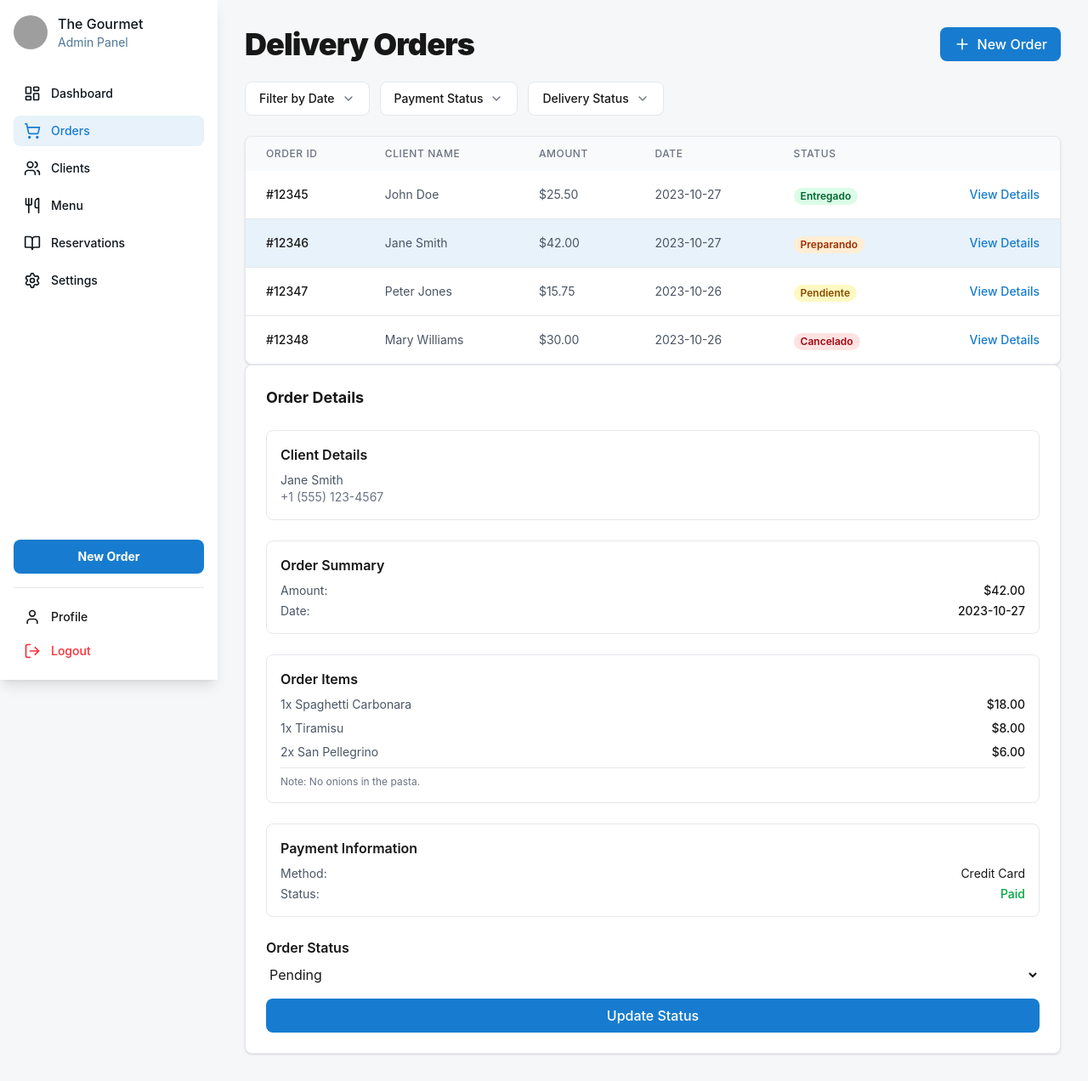
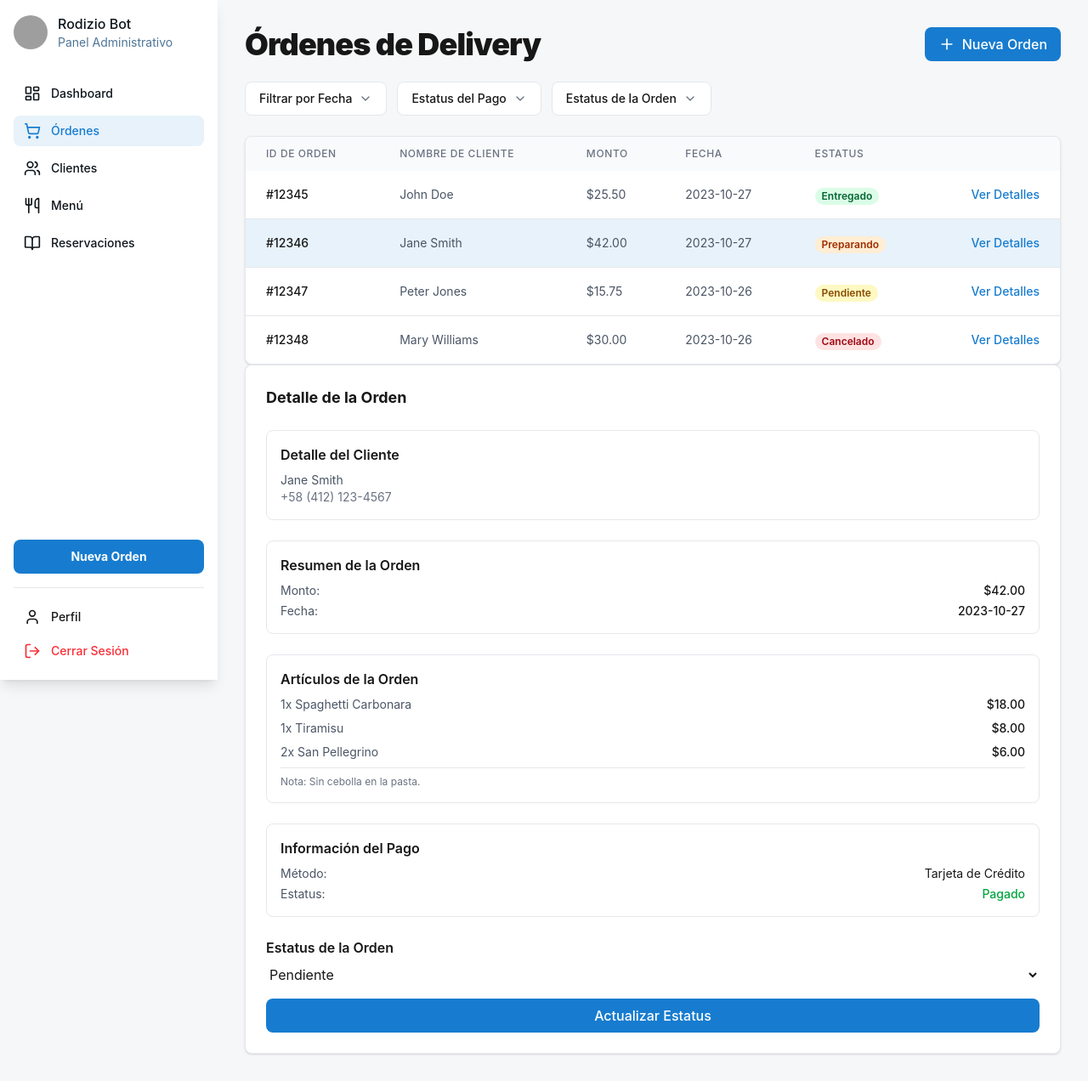
Before and after one commit to leobigott98/rodizio-admin, a Next.js app: page /orders in a window 1280 px wide. Shown: the whole page at 85% size. Built offline with nearby package versions, Linux system fonts and the light colour scheme; grey boxes are pictures that could not be loaded.

Commit message:
translated texts to spanish

```diff
--- a/src/app/clients/page.tsx
+++ b/src/app/clients/page.tsx
@@ -1,6 +1,5 @@
 "use client";
 
-import Sidebar from "@/src/components/Sidebar";
 import { Search } from "lucide-react";
 import { useState } from "react";
 import Layout from "@/src/components/Layout";
@@ -98,10 +97,10 @@ export default function ClientsPage() {
           <div className="flex flex-wrap justify-between gap-4">
             <div className="flex flex-col gap-1">
               <h1 className="text-4xl font-black tracking-tight text-text-light dark:text-text-dark">
-                Clients
+                Clientes
               </h1>
               <p className="text-base text-text-secondary-light dark:text-text-secondary-dark">
-                Manage your restaurant&apos;s client base.
+                Administra la base de clientes de tu restaurante
               </p>
             </div>
           </div>
@@ -114,7 +113,7 @@ export default function ClientsPage() {
               </div>
               <input
                 type="text"
-                placeholder="Search by name or contact info"
+                placeholder="Buscar por nombre o informaciónn de contacto"
                 className="flex-1 px-4 py-2 bg-component-light dark:bg-component-dark text-text-light dark:text-text-dark focus:outline-none"
                 value={query}
                 onChange={(e) => setQuery(e.target.value)}
@@ -128,13 +127,13 @@ export default function ClientsPage() {
               <thead className="bg-slate-50 dark:bg-slate-800/50">
                 <tr>
                   <th className="px-6 py-4 text-left text-xs font-medium uppercase tracking-wider text-text-light dark:text-text-dark">
-                    Client Name
+                    Nombre del Cliente
                   </th>
                   <th className="px-6 py-4 text-left text-xs font-medium uppercase tracking-wider text-text-light dark:text-text-dark">
-                    Contact Info
+                    Información de Contacto
                   </th>
                   <th className="px-6 py-4 text-left text-xs font-medium uppercase tracking-wider text-text-light dark:text-text-dark">
-                    Total Orders
+                    Total de Órdenes
                   </th>
                   <th className="px-6 py-4 text-right text-xs font-medium uppercase tracking-wider"></th>
                 </tr>
@@ -169,7 +168,7 @@ export default function ClientsPage() {
                     </td>
                     <td className="px-6 py-4 text-right text-sm font-medium">
                       <button className="text-primary hover:text-primary/80">
-                        View
+                        Ver
                       </button>
                     </td>
                   </tr>
@@ -198,10 +197,10 @@ export default function ClientsPage() {
             </p>
             <div className="flex gap-3 mt-6 w-full">
               <button className="flex-1 py-2 px-4 rounded-lg bg-slate-200/60 dark:bg-slate-700/60 text-text-light dark:text-text-dark text-sm font-semibold hover:bg-slate-200 dark:hover:bg-slate-700">
-                Edit
+                Editar
               </button>
               <button className="flex-1 py-2 px-4 rounded-lg bg-red-500/10 text-red-500 text-sm font-semibold hover:bg-red-500/20">
-                Delete
+                Borrar
               </button>
             </div>
           </div>
@@ -210,7 +209,7 @@ export default function ClientsPage() {
 
           {/* Analytics */}
           <div>
-            <h3 className="text-lg font-semibold mb-4">Client Analytics</h3>
+            <h3 className="text-lg font-semibold mb-4">Analíticas del Cliente</h3>
             <div className="space-y-4">
               <div className="flex justify-between">
                 <span className="text-sm text-text-secondary-light dark:text-text-secondary-dark">
@@ -222,7 +221,7 @@ export default function ClientsPage() {
               </div>
               <div className="flex justify-between">
                 <span className="text-sm text-text-secondary-light dark:text-text-secondary-dark">
-                  Average Order Value
+                  Valor Promedio por Orden
                 </span>
                 <span className="text-sm font-bold">
                   ${selectedClient.avgOrderValue.toFixed(2)}
@@ -230,7 +229,7 @@ export default function ClientsPage() {
               </div>
               <div>
                 <span className="text-sm text-text-secondary-light dark:text-text-secondary-dark mb-2 block">
-                  Order Frequency
+                  Frecuencia de Órdenes
                 </span>
                 <div className="w-full bg-slate-200 dark:bg-slate-700 rounded-full h-2.5">
                   <div
@@ -246,7 +245,7 @@ export default function ClientsPage() {
 
           {/* Purchase History */}
           <div>
-            <h3 className="text-lg font-semibold mb-4">Purchase History</h3>
+            <h3 className="text-lg font-semibold mb-4">Historial de Compras</h3>
             <ul className="space-y-3">
               {selectedClient.history.map((order) => (
                 <li
@@ -254,7 +253,7 @@ export default function ClientsPage() {
                   className="flex justify-between items-center text-sm"
                 >
                   <span className="text-text-secondary-light dark:text-text-secondary-dark">
-                    Order {order.id}
+                    Orden {order.id}
                   </span>
                   <span className="text-text-light dark:text-text-dark">
                     {order.amount}
--- a/src/app/orders/page.tsx
+++ b/src/app/orders/page.tsx
@@ -1,6 +1,5 @@
 "use client";
 
-import Sidebar from "@/src/components/Sidebar";
 import { Plus, ChevronDown } from "lucide-react";
 import { useState } from "react";
 import Layout from "@/src/components/Layout";
@@ -36,15 +35,15 @@ export default function OrdersPage() {
         <div className="lg:col-span-2">
           {/* Header */}
           <div className="flex flex-wrap justify-between gap-3 mb-6">
-            <h1 className="text-4xl font-black tracking-tight">Delivery Orders</h1>
+            <h1 className="text-4xl font-black tracking-tight">Órdenes de Delivery</h1>
             <button className="bg-primary text-white font-medium px-4 py-2 rounded-lg flex items-center gap-2 hover:bg-primary/90 transition-colors">
-              <Plus className="size-5" /> New Order
+              <Plus className="size-5" /> Nueva Orden
             </button>
           </div>
 
           {/* Filter Chips */}
           <div className="flex flex-wrap gap-3 mb-6">
-            {["Filter by Date", "Payment Status", "Delivery Status"].map((label) => (
+            {["Filtrar por Fecha", "Estatus del Pago", "Estatus de la Orden"].map((label) => (
               <button
                 key={label}
                 className="flex h-10 items-center justify-center gap-x-2 rounded-lg bg-white dark:bg-[#1C242E] border border-gray-200 dark:border-gray-700 px-4 hover:bg-gray-50 dark:hover:bg-gray-700"
@@ -60,7 +59,7 @@ export default function OrdersPage() {
             <table className="w-full">
               <thead className="bg-gray-50 dark:bg-[#1C242E]">
                 <tr>
-                  {["Order ID", "Client Name", "Amount", "Date", "Status", ""].map((head) => (
+                  {["ID de Orden", "Nombre de Cliente", "Monto", "Fecha", "Estatus", ""].map((head) => (
                     <th
                       key={head}
                       className="px-6 py-3 text-left text-xs font-medium text-gray-500 dark:text-gray-400 uppercase tracking-wider"
@@ -100,7 +99,7 @@ export default function OrdersPage() {
                     </td>
                     <td className="px-6 py-4 text-right text-sm font-medium">
                       <button className="text-primary hover:text-primary/80">
-                        View Details
+                        Ver Detalles
                       </button>
                     </td>
                   </tr>
@@ -112,33 +111,33 @@ export default function OrdersPage() {
 
         {/* Right Section - Order Details */}
         <div className="bg-white dark:bg-[#1C242E]/70 rounded-lg shadow-sm border border-gray-200 dark:border-gray-700 p-6 flex flex-col gap-6">
-          <h2 className="text-lg font-bold">Order Details</h2>
+          <h2 className="text-lg font-bold">Detalle de la Orden</h2>
 
           {selectedOrder ? (
             <>
               {/* Client Details */}
               <div className="rounded-lg border border-gray-200 dark:border-gray-700 p-4">
-                <h3 className="font-semibold mb-2">Client Details</h3>
+                <h3 className="font-semibold mb-2">Detalle del Cliente</h3>
                 <p className="text-sm text-gray-600 dark:text-gray-300">{selectedOrder.client}</p>
-                <p className="text-sm text-gray-500 dark:text-gray-400">+1 (555) 123-4567</p>
+                <p className="text-sm text-gray-500 dark:text-gray-400">+58 (412) 123-4567</p>
               </div>
 
               {/* Order Summary */}
               <div className="rounded-lg border border-gray-200 dark:border-gray-700 p-4">
-                <h3 className="font-semibold mb-2">Order Summary</h3>
+                <h3 className="font-semibold mb-2">Resumen de la Orden</h3>
                 <div className="flex justify-between text-sm">
-                  <span className="text-gray-600 dark:text-gray-300">Amount:</span>
+                  <span className="text-gray-600 dark:text-gray-300">Monto:</span>
                   <span className="font-medium">{selectedOrder.amount}</span>
                 </div>
                 <div className="flex justify-between text-sm mt-1">
-                  <span className="text-gray-600 dark:text-gray-300">Date:</span>
+                  <span className="text-gray-600 dark:text-gray-300">Fecha:</span>
                   <span className="font-medium">{selectedOrder.date}</span>
                 </div>
               </div>
 
               {/* Order Items */}
               <div className="rounded-lg border border-gray-200 dark:border-gray-700 p-4">
-                <h3 className="font-semibold mb-2">Order Items</h3>
+                <h3 className="font-semibold mb-2">Artículos de la Orden</h3>
                 <ul className="text-sm space-y-2">
                   <li className="flex justify-between">
                     <span className="text-gray-600 dark:text-gray-300">1x Spaghetti Carbonara</span>
@@ -155,40 +154,40 @@ export default function OrdersPage() {
                 </ul>
                 <div className="border-t border-gray-200 dark:border-gray-700 mt-2 pt-2">
                   <p className="text-xs text-gray-500 dark:text-gray-400">
-                    Note: No onions in the pasta.
+                    Nota: Sin cebolla en la pasta.
                   </p>
                 </div>
               </div>
 
               {/* Payment Info */}
               <div className="rounded-lg border border-gray-200 dark:border-gray-700 p-4">
-                <h3 className="font-semibold mb-2">Payment Information</h3>
+                <h3 className="font-semibold mb-2">Información del Pago</h3>
                 <div className="flex justify-between text-sm">
-                  <span className="text-gray-600 dark:text-gray-300">Method:</span>
-                  <span>Credit Card</span>
+                  <span className="text-gray-600 dark:text-gray-300">Método:</span>
+                  <span>Tarjeta de Crédito</span>
                 </div>
                 <div className="flex justify-between text-sm mt-1">
-                  <span className="text-gray-600 dark:text-gray-300">Status:</span>
-                  <span className="font-medium text-green-600">Paid</span>
+                  <span className="text-gray-600 dark:text-gray-300">Estatus:</span>
+                  <span className="font-medium text-green-600">Pagado</span>
                 </div>
               </div>
 
               {/* Order Status */}
               <div className="mt-auto">
-                <h3 className="font-semibold mb-2">Order Status</h3>
+                <h3 className="font-semibold mb-2">Estatus de la Orden</h3>
                 <select className="w-full rounded-lg border-gray-300 dark:border-gray-600 dark:bg-[#1C242E] dark:text-white focus:border-primary focus:ring-primary">
-                  <option>Pending</option>
-                  <option>Preparing</option>
-                  <option>Delivered</option>
-                  <option>Canceled</option>
+                  <option>Pendiente</option>
+                  <option>Preparando</option>
+                  <option>Entregada</option>
+                  <option>Cancelada</option>
                 </select>
                 <button className="w-full mt-4 bg-primary text-white font-medium py-2 rounded-lg hover:bg-primary/90 transition-colors">
-                  Update Status
+                  Actualizar Estatus
                 </button>
               </div>
             </>
           ) : (
-            <p className="text-gray-500 dark:text-gray-400">Select an order to view details.</p>
+            <p className="text-gray-500 dark:text-gray-400">Selecciona una Orden para Ver Detalles</p>
           )}
         </div>
       </Layout>
--- a/src/app/reservations/page.tsx
+++ b/src/app/reservations/page.tsx
@@ -22,7 +22,7 @@ type TimeBlock = {
 type Guest = {
   name: string;
   guests: number;
-  status: "Confirmed" | "Pending" | "Cancelled";
+  status: "Confirmado" | "Pendiente" | "Cancelado";
 };
 
 const timeBlocks: TimeBlock[] = [
@@ -34,10 +34,10 @@ const timeBlocks: TimeBlock[] = [
 ];
 
 const guestList: Guest[] = [
-  { name: "Alex Johnson", guests: 4, status: "Confirmed" },
-  { name: "Maria Garcia", guests: 2, status: "Pending" },
-  { name: "David Smith", guests: 6, status: "Confirmed" },
-  { name: "Emily White", guests: 3, status: "Cancelled" },
+  { name: "Alex Johnson", guests: 4, status: "Confirmado" },
+  { name: "Maria Garcia", guests: 2, status: "Pendiente" },
+  { name: "David Smith", guests: 6, status: "Confirmado" },
+  { name: "Emily White", guests: 3, status: "Cancelado" },
 ];
 
 export default function ReservationsPage() {
@@ -47,11 +47,11 @@ export default function ReservationsPage() {
 
   const getStatusBadge = (status: Guest["status"]) => {
     const styles = {
-      Confirmed:
+      Confirmado:
         "text-green-800 bg-green-100 dark:bg-green-900 dark:text-green-200",
-      Pending:
+      Pendiente:
         "text-orange-800 bg-orange-100 dark:bg-orange-900 dark:text-orange-200",
-      Cancelled:
+      Cancelado:
         "text-red-800 bg-red-100 dark:bg-red-900 dark:text-red-200",
     };
     return styles[status];
@@ -65,14 +65,14 @@ export default function ReservationsPage() {
           <div className="flex flex-wrap justify-between items-center gap-4">
             <div className="flex flex-col gap-1">
               <p className="text-3xl font-black leading-tight tracking-[-0.033em]">
-                Reservations
+                Reservaciones
               </p>
               <p className="text-base text-slate-500 dark:text-slate-400">
-                Tuesday, 23 October 2024
+                Lunes, 03 de noviembre 2025
               </p>
             </div>
             <button className="flex items-center justify-center rounded-lg h-10 px-4 bg-white dark:bg-[#1C242E] text-sm font-bold border border-slate-200 dark:border-slate-700 hover:bg-gray-50 dark:hover:bg-gray-700">
-              Today
+              Hoy
             </button>
           </div>
 
@@ -88,14 +88,14 @@ export default function ReservationsPage() {
             </div>
             <button className="flex items-center justify-center rounded-lg h-10 bg-primary text-white gap-2 text-sm font-bold px-4 hover:bg-primary/90">
               <Plus className="size-4" />
-              Add Reservation
+              Agregar Reservación
             </button>
           </div>
 
           {/* Reservation / Walk-in progress */}
           <div className="bg-white dark:bg-[#1C242E] p-4 rounded-lg border border-slate-200 dark:border-slate-800">
             <p className="text-base font-medium mb-2">
-              Reservation / Walk-in Allocation
+              Con Reservación / Sin Reservación
             </p>
             <div className="relative h-3 rounded-full bg-primary/20 dark:bg-primary/30 overflow-hidden">
               <div
@@ -104,8 +104,8 @@ export default function ReservationsPage() {
               />
             </div>
             <div className="flex justify-between text-sm mt-2 text-slate-600 dark:text-slate-400">
-              <p>70% Reserved</p>
-              <p>30% Walk-ins</p>
+              <p>70% Con Reservación</p>
+              <p>30% Sin Reservación</p>
             </div>
           </div>
 
@@ -124,7 +124,7 @@ export default function ReservationsPage() {
                 <div className="flex justify-between items-center">
                   <p className="text-lg font-bold">{block.time}</p>
                   <button className="text-slate-500 dark:text-slate-400 hover:text-primary">
-                    View Details
+                    Ver Detalles
                   </button>
                 </div>
                 <div className="w-full bg-slate-100 dark:bg-slate-800 rounded-full h-2.5">
@@ -134,8 +134,8 @@ export default function ReservationsPage() {
                   />
                 </div>
                 <p className="text-sm text-slate-500 dark:text-slate-400">
-                  Reserved: {block.reserved} / {block.capacity}, Walk-ins (est.):
-                  {` ${block.walkIns}, Remaining: ${block.remaining}`}
+                  Reservado: {block.reserved} / {block.capacity}, Sin Reservación (est.):
+                  {` ${block.walkIns}, Restante: ${block.remaining}`}
                 </p>
               </div>
             ))}
@@ -144,7 +144,7 @@ export default function ReservationsPage() {
             <div className="flex flex-col items-center justify-center gap-4 p-4 bg-white dark:bg-[#1C242E] rounded-lg border border-dashed border-slate-300 dark:border-slate-700 hover:bg-gray-50 dark:hover:bg-gray-800 cursor-pointer transition">
               <Plus className="size-10 text-slate-400 dark:text-slate-500" />
               <p className="text-slate-500 dark:text-slate-400">
-                Add New Time Block
+                Agregar Nuevo Bloque de Horario
               </p>
             </div>
           </div>
@@ -163,7 +163,7 @@ export default function ReservationsPage() {
                 <Search className="absolute left-3 top-1/2 -translate-y-1/2 text-slate-400 dark:text-slate-500 size-4" />
                 <input
                   type="text"
-                  placeholder="Search by name or ID..."
+                  placeholder="Buscar por nombre o ID..."
                   className="w-full pl-10 pr-4 py-2 rounded-lg border border-slate-200 dark:border-slate-700 bg-white dark:bg-[#1C242E]/70 focus:outline-none focus:ring-2 focus:ring-primary"
                 />
               </div>
@@ -178,7 +178,7 @@ export default function ReservationsPage() {
                     <div className="flex-1 flex flex-col gap-1">
                       <p className="font-semibold">{guest.name}</p>
                       <p className="text-sm text-slate-500 dark:text-slate-400">
-                        {guest.guests} Guests
+                        {guest.guests} Comensales
                       </p>
                     </div>
                     <span
@@ -196,10 +196,10 @@ export default function ReservationsPage() {
             {/* Action buttons */}
             <div className="flex gap-3 pt-4 border-t border-slate-200 dark:border-slate-800">
               <button className="flex-1 flex items-center justify-center rounded-lg h-10 px-4 bg-primary text-white text-sm font-bold hover:bg-primary/90">
-                Manage
+                Administrar
               </button>
               <button className="flex-1 flex items-center justify-center rounded-lg h-10 px-4 bg-slate-100 dark:bg-[#1C242E] text-slate-900 dark:text-white border border-slate-200 dark:border-slate-700 text-sm font-bold hover:bg-gray-50 dark:hover:bg-gray-700">
-                View Full List
+                Ver Lista Completa
               </button>
             </div>
           </div>
--- a/src/components/Sidebar.tsx
+++ b/src/components/Sidebar.tsx
@@ -21,11 +21,11 @@ import { usePathname } from "next/navigation";
 
 const menuItems = [
   { icon: LayoutDashboard, label: "Dashboard", href: "/" },
-  { icon: ShoppingCart, label: "Orders", href: "/orders" },
-  { icon: Users, label: "Clients", href: "/clients" },
-  { icon: Utensils, label: "Menu", href: "/menu" },
-  { icon: BookOpen, label: "Reservations", href: "/reservations" },
-  { icon: Settings, label: "Settings", href: "/settings" },
+  { icon: ShoppingCart, label: "Órdenes", href: "/orders" },
+  { icon: Users, label: "Clientes", href: "/clients" },
+  { icon: Utensils, label: "Menú", href: "/menu" },
+  { icon: BookOpen, label: "Reservaciones", href: "/reservations" },
+  //{ icon: Settings, label: "Ajustes", href: "/settings" },
 ];
 
 export default function Sidebar() {
@@ -94,10 +94,10 @@ export default function Sidebar() {
             />
             <div>
               <h1 className="text-[#0e151b] dark:text-white text-base font-medium">
-                The Gourmet
+                Rodizio Bot
               </h1>
               <p className="text-[#4e7697] dark:text-gray-400 text-sm">
-                Admin Panel
+                Panel Administrativo
               </p>
             </div>
           </div>
@@ -141,17 +141,17 @@ export default function Sidebar() {
           </button> */}
 
           <button className="w-full h-10 rounded-lg bg-primary text-white text-sm font-bold hover:bg-primary/90 transition-colors">
-            New Order
+            Nueva Orden
           </button>
 
           <div className="flex flex-col gap-1 border-t border-gray-200 dark:border-gray-700 pt-4">
             <div className="flex items-center gap-3 px-3 py-2 rounded-lg hover:bg-gray-100 dark:hover:bg-gray-700 cursor-pointer">
               <User className="size-5" />
-              <p className="text-sm font-medium">Profile</p>
+              <p className="text-sm font-medium">Perfil</p>
             </div>
             <div className="flex items-center gap-3 px-3 py-2 rounded-lg hover:bg-gray-100 dark:hover:bg-gray-700 cursor-pointer">
               <LogOut className="size-5 text-red-500" />
-              <p className="text-red-500 text-sm font-medium">Logout</p>
+              <p className="text-red-500 text-sm font-medium">Cerrar Sesión</p>
             </div>
           </div>
         </div>
```
Also changed, not shown: src/app/menu/page.tsx (+12 -13 lines).
